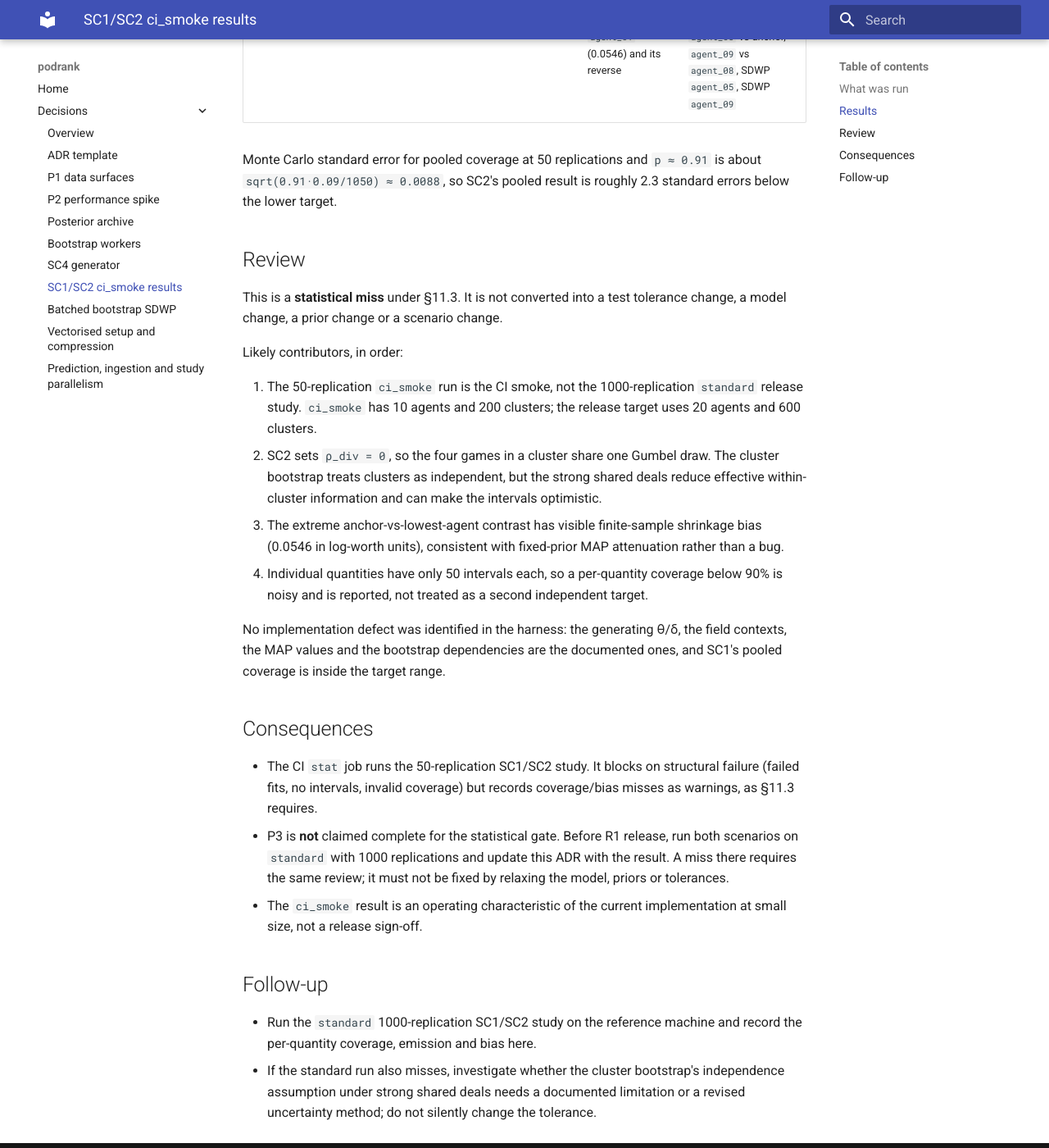
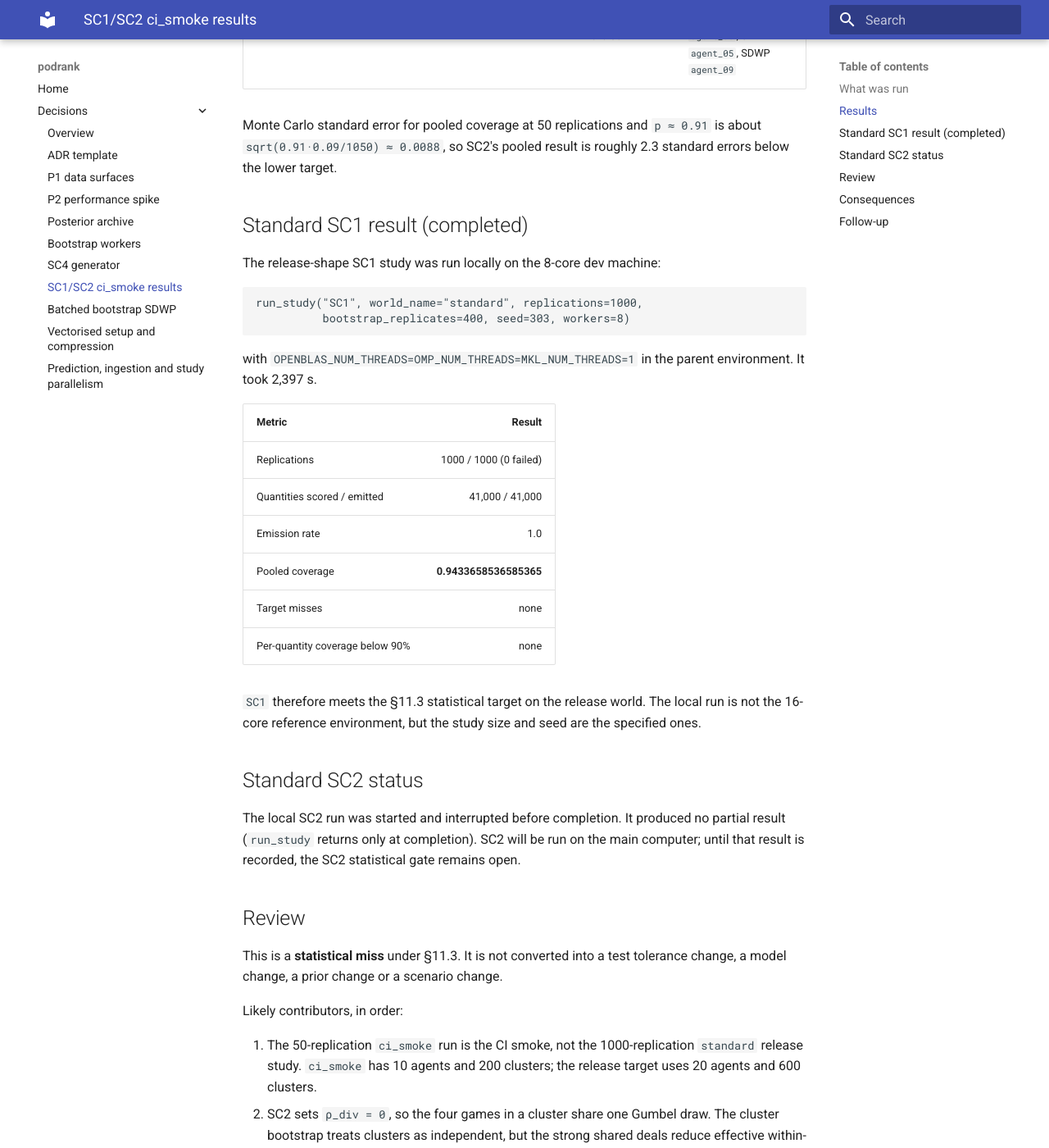
Before and after one commit to dclaz/podrank, an MkDocs documentation site: the page built from docs/decisions/0006-sc1-sc2-ci-smoke.md, in a window 1280 px wide and 1400 px high, scrolled down 963 px. Shown: the whole window at 82% size. Built offline with MkDocs 1.6.1 and Material for MkDocs 9.7.7, drawn with Linux system fonts in a browser that asks for light colours; some of the changed text lies outside the part shown.

Commit message:
Record standard SC1 pass and SC2 handoff

````diff
--- a/docs/decisions/0006-sc1-sc2-ci-smoke.md
+++ b/docs/decisions/0006-sc1-sc2-ci-smoke.md
@@ -1,6 +1,6 @@
-# 0006. SC1/SC2 ci_smoke study results and SC2 miss
+# 0006. SC1/SC2 statistical study results
 
-- **Status:** Accepted (release-review record; not an R1 release sign-off)
+- **Status:** Accepted (SC1 standard passed; SC2 standard pending)
 - **Date:** 2026-11-26
 - **Phase:** P3
 - **Contract/section:** §11.3, §14
@@ -33,6 +33,38 @@ Monte Carlo standard error for pooled coverage at 50 replications and
 `p ≈ 0.91` is about `sqrt(0.91·0.09/1050) ≈ 0.0088`, so SC2's pooled result is
 roughly 2.3 standard errors below the lower target.
 
+## Standard SC1 result (completed)
+
+The release-shape SC1 study was run locally on the 8-core dev machine:
+
+```text
+run_study("SC1", world_name="standard", replications=1000,
+          bootstrap_replicates=400, seed=303, workers=8)
+```
+
+with `OPENBLAS_NUM_THREADS=OMP_NUM_THREADS=MKL_NUM_THREADS=1` in the parent
+environment. It took 2,397 s.
+
+| Metric | Result |
+|---|---:|
+| Replications | 1000 / 1000 (0 failed) |
+| Quantities scored / emitted | 41,000 / 41,000 |
+| Emission rate | 1.0 |
+| Pooled coverage | **0.9433658536585365** |
+| Target misses | none |
+| Per-quantity coverage below 90% | none |
+
+`SC1` therefore meets the §11.3 statistical target on the release world. The
+local run is not the 16-core reference environment, but the study size and
+seed are the specified ones.
+
+## Standard SC2 status
+
+The local SC2 run was started and interrupted before completion. It produced
+no partial result (`run_study` returns only at completion). SC2 will be run on
+the main computer; until that result is recorded, the SC2 statistical gate
+remains open.
+
 ## Review
 
 This is a **statistical miss** under §11.3. It is not converted into a test
@@ -63,17 +95,18 @@ documented ones, and SC1's pooled coverage is inside the target range.
 - The CI `stat` job runs the 50-replication SC1/SC2 study. It blocks on
   structural failure (failed fits, no intervals, invalid coverage) but records
   coverage/bias misses as warnings, as §11.3 requires.
-- P3 is **not** claimed complete for the statistical gate. Before R1 release,
-  run both scenarios on `standard` with 1000 replications and update this ADR
-  with the result. A miss there requires the same review; it must not be fixed
-  by relaxing the model, priors or tolerances.
+- SC1 meets the statistical target on `standard` (1000 replications, bootstrap
+  400). SC2's `standard` run remains to be completed on the main computer.
+- P3 is **not** claimed complete for the statistical gate until SC2 `standard`
+  is recorded. A miss there requires the same review; it must not be fixed by
+  relaxing the model, priors or tolerances.
 - The `ci_smoke` result is an operating characteristic of the current
   implementation at small size, not a release sign-off.
 
 ## Follow-up
 
-- Run the `standard` 1000-replication SC1/SC2 study on the reference machine and
-  record the per-quantity coverage, emission and bias here.
+- Run the `standard` 1000-replication SC2 study on the main computer and record
+  the per-quantity coverage, emission and bias here.
 - If the standard run also misses, investigate whether the cluster bootstrap's
   independence assumption under strong shared deals needs a documented
   limitation or a revised uncertainty method; do not silently change the
````
Also changed, not shown: CHANGELOG.md (+5 -0 lines), README.md (+6 -5 lines), docs/index.md (+5 -3 lines).
